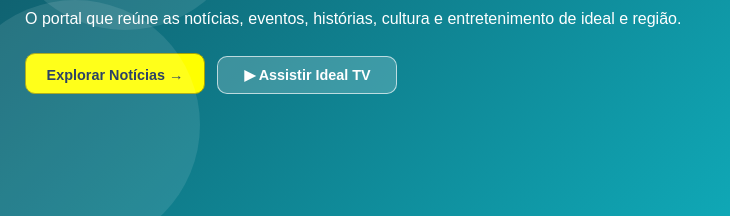
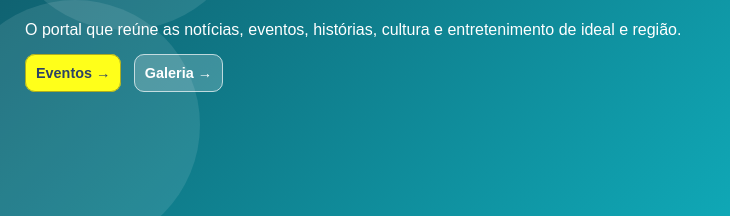
Before and after one commit to wesley-dcezzz/conectaidealweb, a plain HTML site: page index.html in a window 1280 px wide. Shown: the part 521-737 px from the top of the page, 0-730 px from the left. Drawn offline with Linux system fonts and the light colour scheme.

Commit message:
alteração botoes eventos e galeria

```diff
--- a/css/index.css
+++ b/css/index.css
@@ -68,19 +68,19 @@
     border-radius: 20px;
 }
 
-#explorarNoticias {
+#explorarEventos {
     border-radius: 10px;
     padding: 10px;
-    padding-top: 13px;
     min-width: 180px;
     font-weight: bold;
     font-size: 0.9rem;
     color: #142D54;
     background-color: rgb(255, 255, 0);
     border: 1px solid rgb(163, 163, 7);
+    text-decoration: none;
 }
 
-#assistirIdealTv {
+#explorarGaleria {
     border-radius: 10px;
     padding: 10px;
     margin-left: 8px;
@@ -90,6 +90,7 @@
     color: white;
     background-color: rgba(255, 255, 255, 0.192);
     border: 1px solid rgba(255, 255, 255, 0.664);
+    text-decoration: none;
 }
 
 .container-cards {
--- a/index.html
+++ b/index.html
@@ -53,8 +53,8 @@
             <h1>Ideal em um só lugar</h1>
             <p>O portal que reúne as notícias, eventos, histórias, cultura e entretenimento de ideal e região.</p>
             <div>
-                <button id="explorarNoticias">Explorar Notícias →</button>
-                <button id="assistirIdealTv">▶ Assistir Ideal TV</button>
+                <a href="eventos.html" id="explorarEventos">Eventos →</a>
+                <a href="galeria.html" id="explorarGaleria">Galeria →</a>
             </div>
 
         </div>
```
